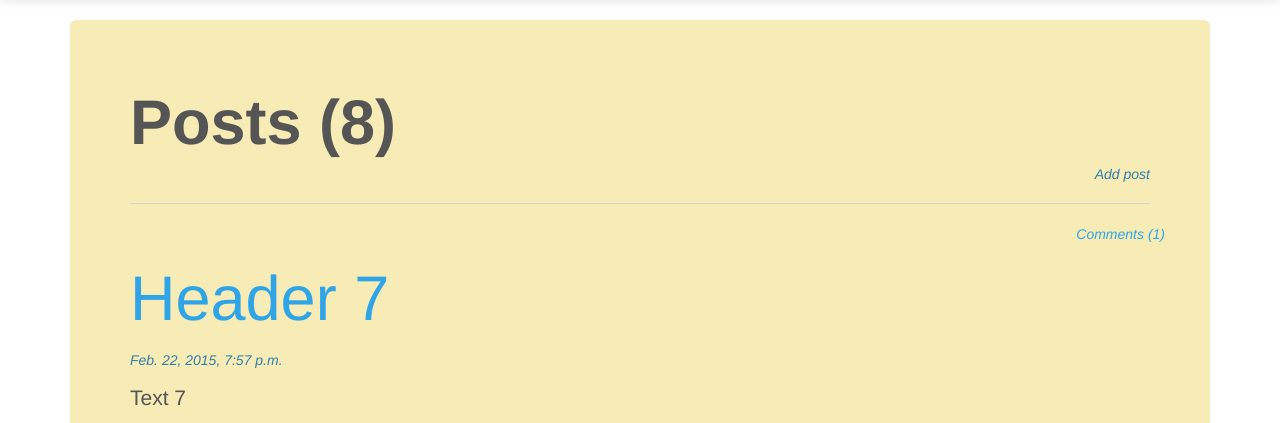
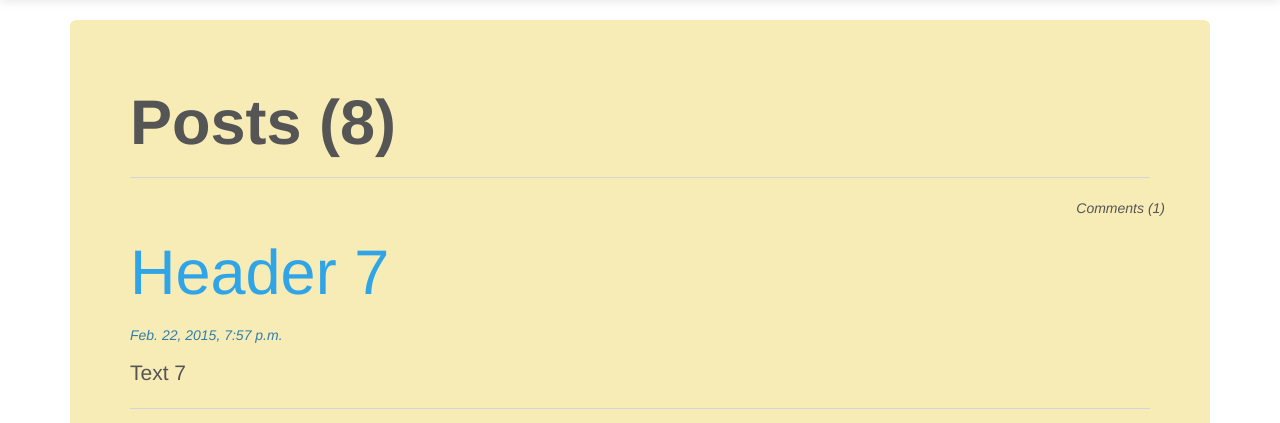
Before and after one commit to AnnaSafaryan/My_blog, a Django app: page / in a window 1280 px wide. Shown: the part 51-474 px from the top of the page. Run offline with Django 3.2, Linux system fonts and the light colour scheme; data comes from the database, SQL or seed files in the repository; both versions use the stored data as it was after the commit; some libraries are stand-ins or nearby versions.

Commit message:
creating another version

```diff
--- a/main/templates/posts.html
+++ b/main/templates/posts.html
@@ -3,14 +3,16 @@
     <section class="container">
         <div class="jumbotron">
             <h1><b>Posts ({{ posts.count }})</b></h1>
-            <div style="text-align: right;">
+            {% if user.is_authenticated %}
+                <div style="text-align: right;">
                     <a href="/addpost"><h5><i>Add post</i></h5></a>
                 </div>
+            {% endif %}
         {% for post in posts %}
         <hr/>
             <div class="row">
                 <div class="md-col-2 text-right">
-                    <a href="/posts/{{ post.id }}/"><i>Comments ({{ post.comment_set.count }})</i></a>
+                    <i>Comments ({{ post.comment_set.count }})</i>
                 </div>
             </div>
             <div class="row">
```
Also changed, not shown: db.sqlite3, 1 other file.
